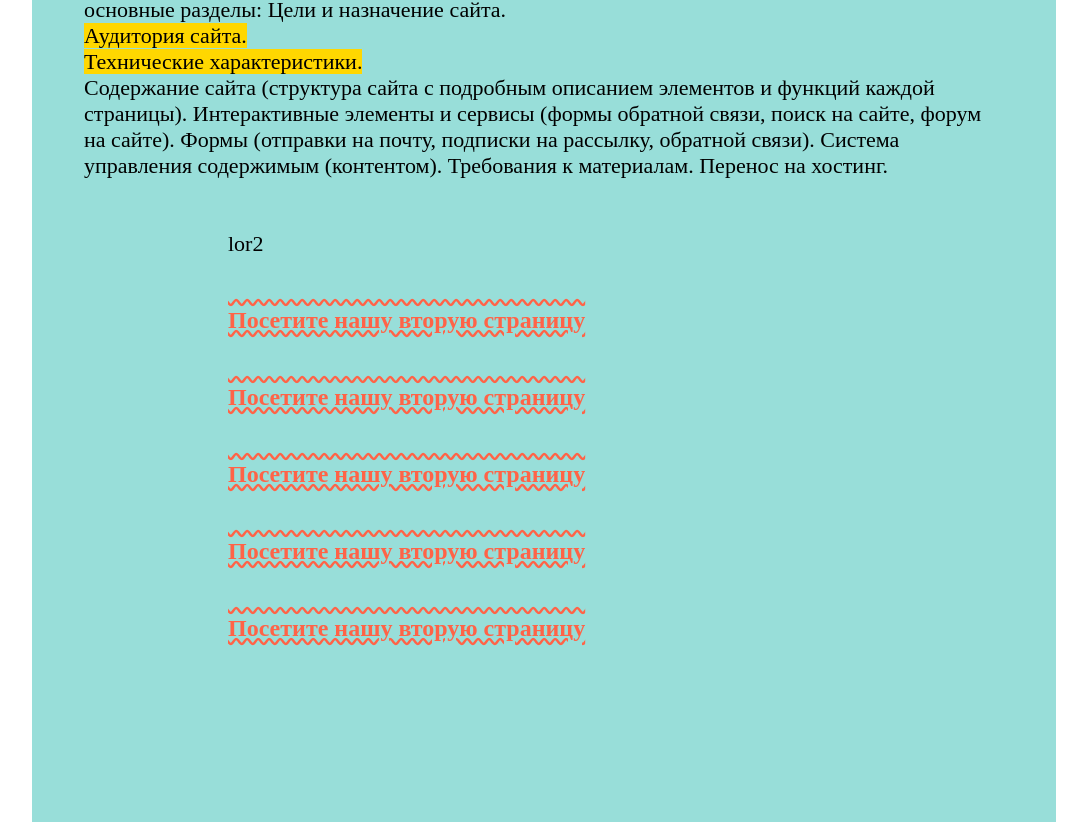
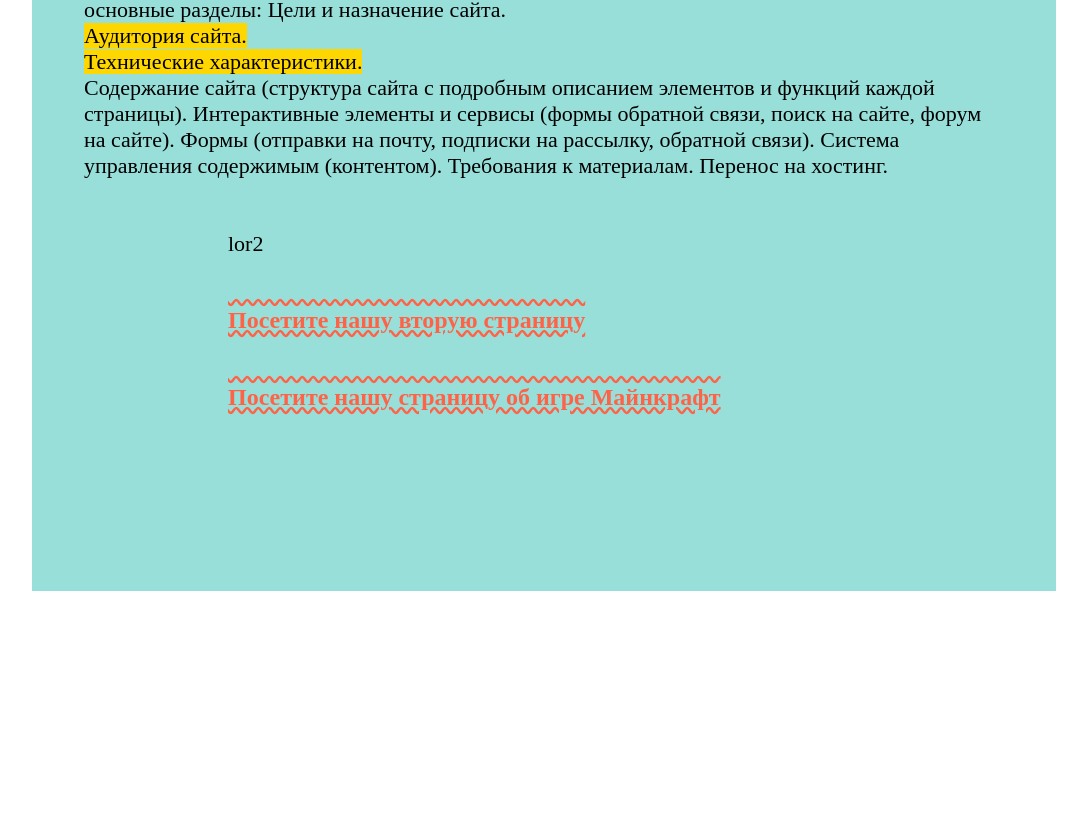
Before and after one commit to hunter476659/hunter476659.github.io, a plain HTML site: page index.html in a window 1280 px wide. Shown: the part 964-1786 px from the top of the page, without its empty margins (96-1183 px from the left). After the commit the page ends 1555 px from the top, so only its background shows below. Drawn offline with Linux system fonts and the light colour scheme; a web font is replaced by a local one.

Commit message:
Update index.html

```diff
--- a/index.html
+++ b/index.html
@@ -60,11 +60,8 @@
 
 
 <p>lor2</p>	<h1></h1>
-<a href="Page2.html">Посетите нашу вторую страницу</a>
 <a href="Gallary/index.html">Посетите нашу вторую страницу</a>
-<a href="Gallary/anime1.html">Посетите нашу вторую страницу</a>
-<a href="Gallary/anime2.html">Посетите нашу вторую страницу</a>
-<a href="Minecraft/index.html">Посетите нашу вторую страницу</a>
+<a href="Minecraft/index.html">Посетите нашу страницу об игре Майнкрафт</a>
 </body>
 </html>
 	<img src="2.png" alt="">
```
